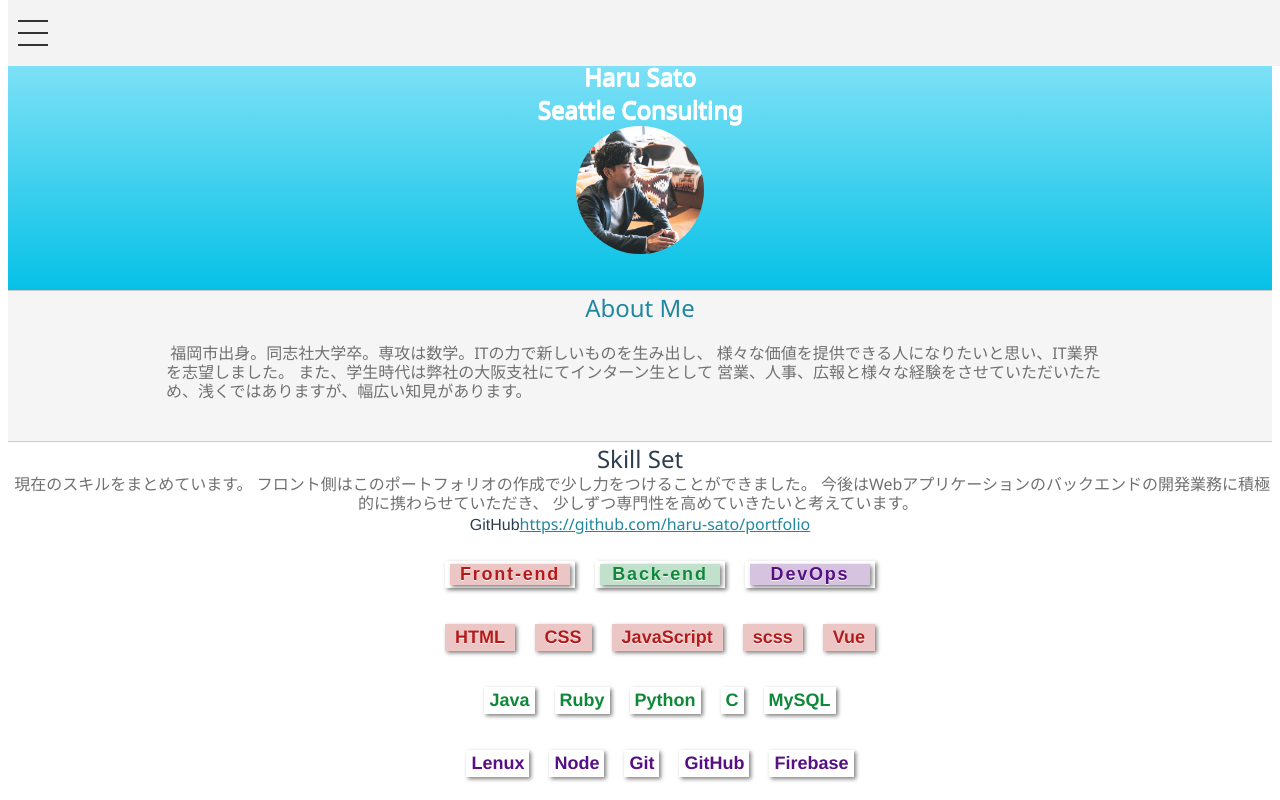
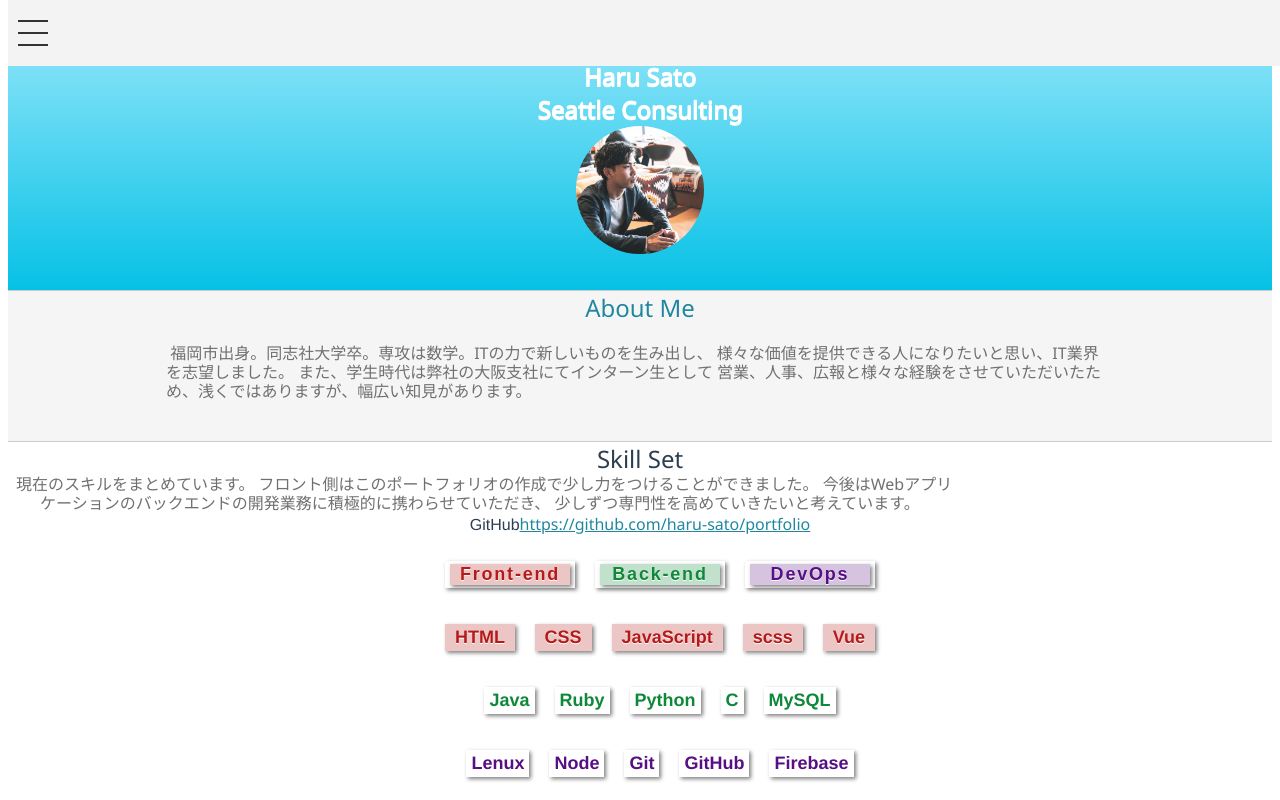
Before and after one commit to haru-sato/haru, a Vue app: page / in a window 1280 px wide. Shown: the top 800 px of the page. Built offline with nearby package versions, Linux system fonts and the light colour scheme.

Commit message:
スムーススクロールの修正

```diff
--- a/src/components/Footer.vue
+++ b/src/components/Footer.vue
@@ -21,7 +21,7 @@ export default {
     clickSmoothScroll(){
       event.preventDefault()
       this.$SmoothScroll(
-        document.querySelector('app'),
+        document.querySelector('#app'),
         400,
         null,
         null,
--- a/src/components/Header.vue
+++ b/src/components/Header.vue
@@ -11,7 +11,7 @@
       <span class="bar bar3" />
     </button>
     <nav :class="{'open':isActive}">
-      <Menu @sample="closeMenu" />
+      <Menu @clpseMenu="closeMenu" />
     </nav>
   </div>
 </template>
--- a/src/components/Skill.vue
+++ b/src/components/Skill.vue
@@ -156,6 +156,8 @@
   font-family: 'Noto Sans JP', sans-serif;
   font-family: 'Noto Sans', sans-serif;
   font-size: 12pt;
+  width: 75%;
+  text-align: center;
   word-break: break-all;
   white-space: pre-wrap;
   line-height: 1.2;
```
